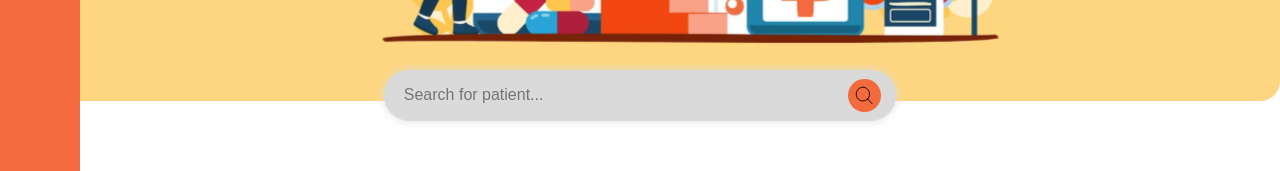
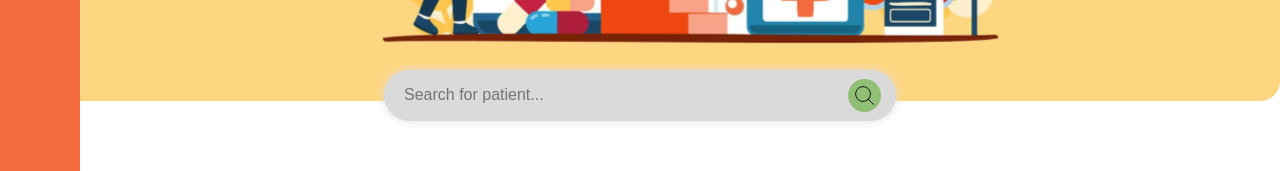
Before and after one commit to PamelaKaram/FE-Patient-Management-Software, a Next.js app: page /pharmacy in a window 1280 px wide. Shown: the part 299-470 px from the top of the page. Built offline with nearby package versions, Linux system fonts and the light colour scheme.

Commit message:
giving the search icon as prop to the component

```diff
--- a/src/Components/FinalSearchBar2.js
+++ b/src/Components/FinalSearchBar2.js
@@ -1,8 +1,8 @@
 import { useState } from "react";
-
-import SearchBar2 from './SearchBar2';
+import SearchIcon from "../icons/orangeSearchBarIcon.svg";
+import SearchBar from './SearchBar';
 import SearchResultsList from './SearchResultsList';
-import SideStyles from "../styles/FinalSearchBar2.module.css"
+import SideStyles from "../styles/finalSearchBar.module.css"
 
 export default function Searchbar() {
   const [results, setResults] = useState([]);
@@ -10,7 +10,7 @@ export default function Searchbar() {
   return (
     <div className={SideStyles.App}>
       <div className={SideStyles.searchBarContainer}>
-        <SearchBar2 setResults={setResults} />
+        <SearchBar setResults={setResults} iconUrl={SearchIcon}/>
         {results && results.length > 0 && <SearchResultsList results={results} />}
       </div>
     </div>
```
